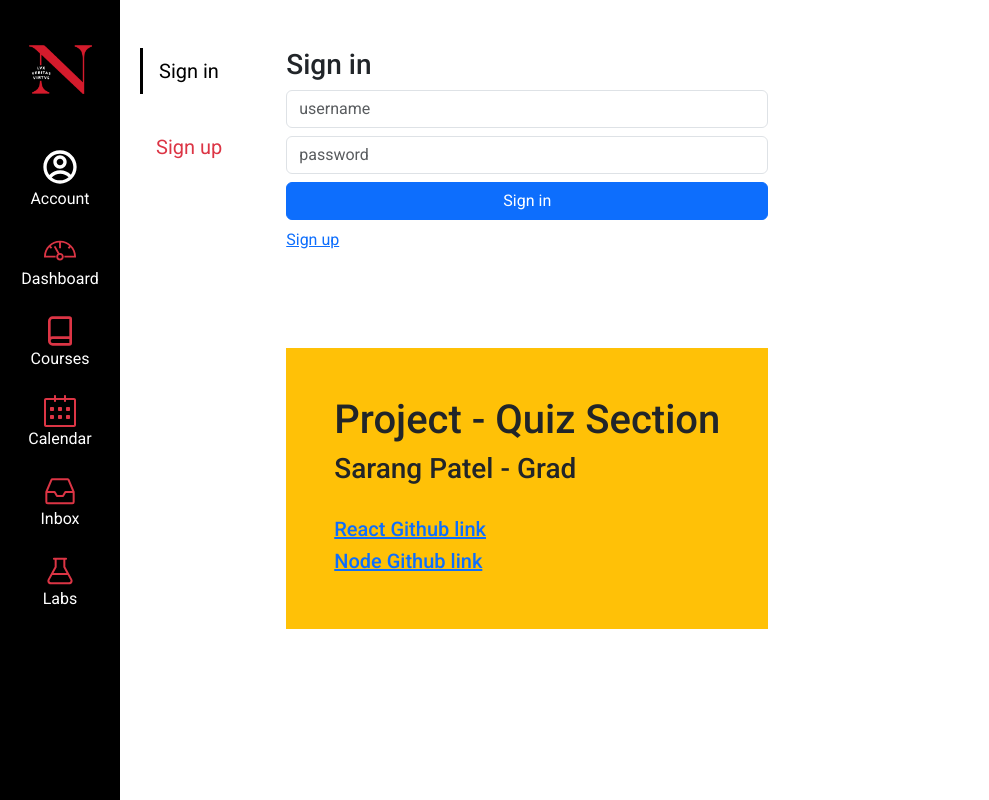
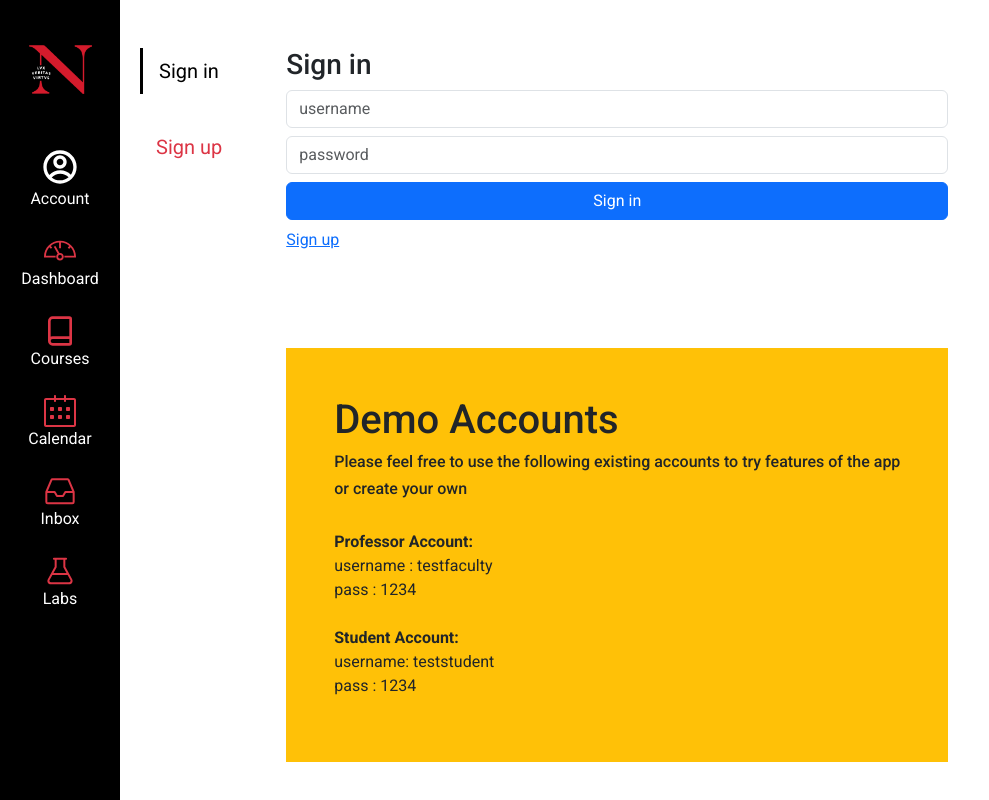
Before and after one commit to Sarang-Patel/kambaz-react-web-app, a React (Vite) app: page /#/Kambaz/Account/Signin in a window 1280 px wide. Shown: the whole page, without its empty margins (0-989 px from the left). Built offline with nearby package versions, Linux system fonts and the light colour scheme; no server answers.

Commit message:
trial accounts added

```diff
--- a/src/Kambaz/Account/Signin.tsx
+++ b/src/Kambaz/Account/Signin.tsx
@@ -51,14 +51,17 @@ export default function Signin() {
           <br /><br /><br /><br />
 
       <div className="team-details bg-warning p-5">
-        <h1>Project - Quiz Section</h1>
-        <h3>Sarang Patel - Grad</h3><br />
-        <a href="https://github.com/Sarang-Patel/kambaz-react-web-app/tree/finalProject">
-          <h5>React Github link</h5>
-        </a>
-        <a href="https://github.com/Sarang-Patel/kambaz-node-server-app/tree/finalProject">
-          <h5>Node Github link</h5>
-        </a>
+        <h1>Demo Accounts</h1>
+        <h6>Please feel free to use the following existing accounts to try features of the app</h6>
+        <h6>or create your own</h6><br />
+        <p>
+          <b>Professor Account:</b><br />
+          username : testfaculty <br />
+          pass : 1234<br /><br />
+          <b>Student Account:</b><br />
+          username: teststudent<br />
+          pass : 1234
+        </p>
       </div>
     </div>
   );
```
